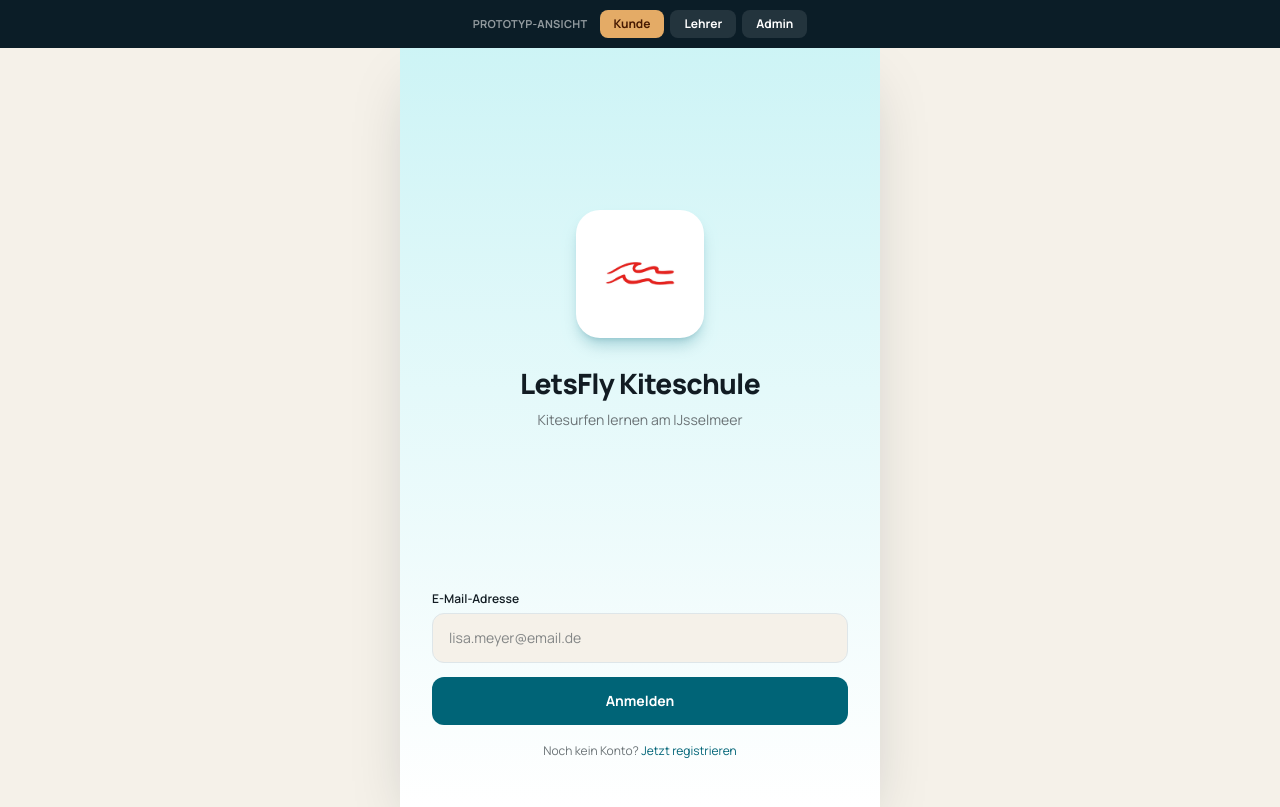
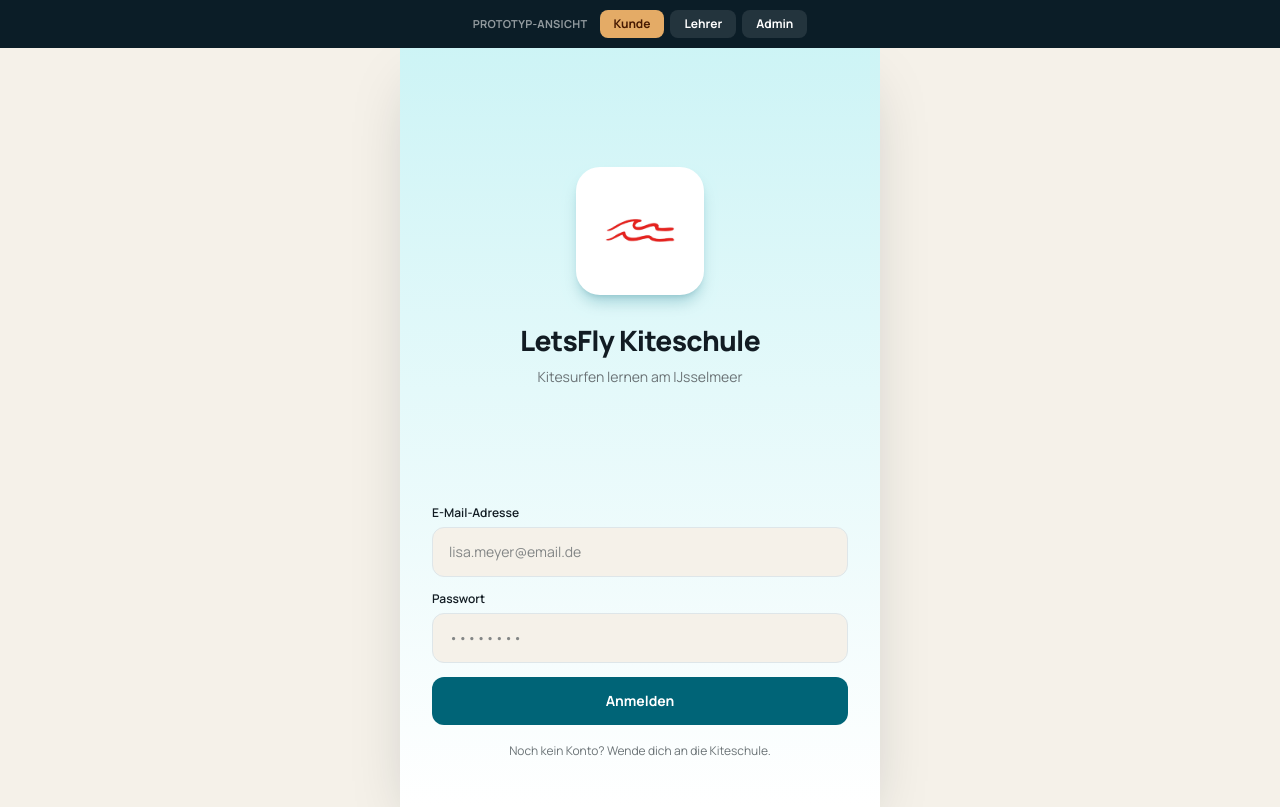
Before and after one commit to Kiteschoolhindeloopen/LetsFly, a Next.js app: page / in a window 1280 px wide. Built offline with nearby package versions, Linux system fonts and the light colour scheme; no server answers.

Commit message:
feat: replace mock email-only login with Supabase email+password auth

```diff
--- a/src/app/page.tsx
+++ b/src/app/page.tsx
@@ -2,29 +2,36 @@
 
 import { useState } from "react";
 import { useRouter } from "next/navigation";
-import { getRepository } from "@/lib/data/repository";
-import { setLoggedInUser } from "@/lib/demoSession";
-
-const ROLE_ROUTES = {
-  CUSTOMER: "/dashboard",
-  INSTRUCTOR: "/instructor",
-  ADMIN: "/admin",
-} as const;
+import { supabase } from "@/lib/supabase/client";
+import { getCurrentProfile } from "@/lib/auth/session";
+import { ROLE_ROUTES } from "@/lib/auth/roleRoutes";
 
 export default function LoginPage() {
   const router = useRouter();
   const [email, setEmail] = useState("");
+  const [password, setPassword] = useState("");
+  const [error, setError] = useState<string | null>(null);
+  const [submitting, setSubmitting] = useState(false);
 
   async function handleLogin(e: React.FormEvent) {
     e.preventDefault();
-    const user = await getRepository().getUserByEmail(email);
-    if (!user) {
-      // Unbekannte E-Mail: noch kein Konto -> Registrierung.
-      router.push("/onboarding");
+    setError(null);
+    setSubmitting(true);
+
+    const { error: signInError } = await supabase.auth.signInWithPassword({ email, password });
+    if (signInError) {
+      setError("E-Mail oder Passwort falsch.");
+      setSubmitting(false);
       return;
     }
-    setLoggedInUser(user);
-    router.push(ROLE_ROUTES[user.role]);
+
+    const profile = await getCurrentProfile();
+    setSubmitting(false);
+    if (!profile) {
+      setError("Kein Profil für diesen Account gefunden. Bitte an die Schule wenden.");
+      return;
+    }
+    router.push(ROLE_ROUTES[profile.role]);
   }
 
   return (
@@ -49,17 +56,28 @@ export default function LoginPage() {
             value={email}
             onChange={(e) => setEmail(e.target.value)}
             placeholder="lisa.meyer@email.de"
+            type="email"
             className="mb-3.5 w-full rounded-xl border border-lf-border bg-background px-4 py-3.5 text-sm outline-none"
           />
-          <button type="submit" className="w-full rounded-xl bg-lf-ocean py-3.5 text-sm font-bold text-white">
-            Anmelden
+          <label className="mb-1.5 block text-xs font-semibold text-foreground">Passwort</label>
+          <input
+            value={password}
+            onChange={(e) => setPassword(e.target.value)}
+            placeholder="••••••••"
+            type="password"
+            className="mb-3.5 w-full rounded-xl border border-lf-border bg-background px-4 py-3.5 text-sm outline-none"
+          />
+          {error && <p className="mb-3.5 text-xs font-semibold text-red-600 dark:text-red-400">{error}</p>}
+          <button
+            type="submit"
+            disabled={submitting}
+            className="w-full rounded-xl bg-lf-ocean py-3.5 text-sm font-bold text-white disabled:opacity-60"
+          >
+            {submitting ? "Anmelden…" : "Anmelden"}
           </button>
         </form>
         <p className="mt-4.5 text-center text-xs text-lf-muted">
-          Noch kein Konto?{" "}
-          <button type="button" onClick={() => router.push("/onboarding")} className="text-lf-ocean">
-            Jetzt registrieren
-          </button>
+          Noch kein Konto? Wende dich an die Kiteschule.
         </p>
       </div>
     </div>
```
